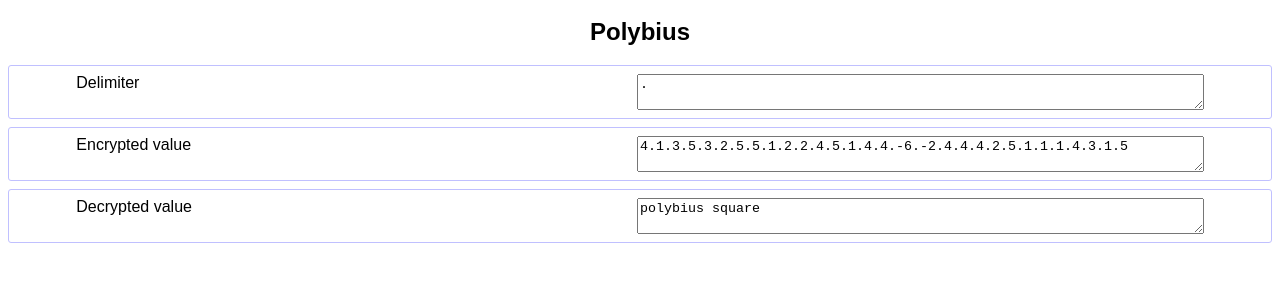
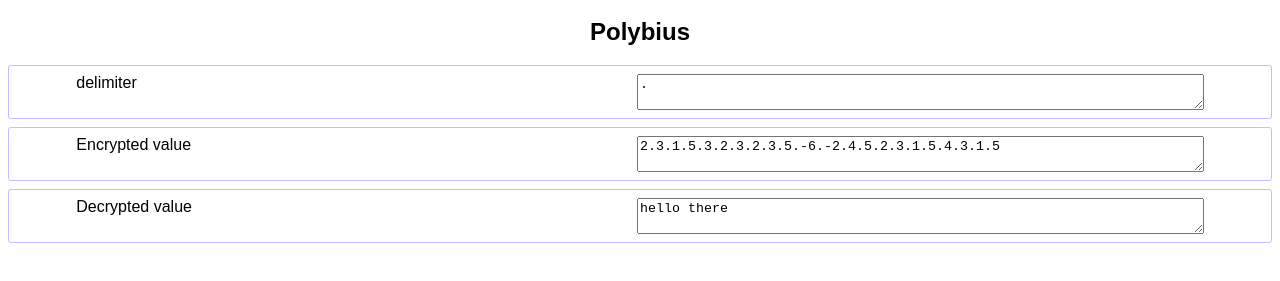
Before and after one commit to rjkerrison/cryptography, a React (Create React App) app: page / in a window 1280 px wide. Shown: the part 479-760 px from the top of the page. Built offline with nearby package versions, Linux system fonts and the light colour scheme.

Commit message:
create a reusable CryptographyForm

```diff
--- a/src/Caesar.jsx
+++ b/src/Caesar.jsx
@@ -1,5 +1,7 @@
 import React, { useEffect, useState } from 'react'
-import { NumberInput, Encrypted, Decrypted } from './Components'
+import Decrypted from './components/decrypted'
+import Encrypted from './components/encrypted'
+import NumberInput from './components/input/number'
 import caesar from './helpers/caesar'
 
 const Caesar = ({ inValue }) => {
--- a/src/Components.jsx
+++ /dev/null
@@ -1,50 +0,0 @@
-export const Encrypted = (props) => {
-  return (
-    <TextInput
-      value={props.value}
-      callback={props.callback}
-      inputName="encryptedValue"
-      inputLabel="Encrypted value"
-    />
-  )
-}
-
-export const Decrypted = (props) => {
-  return (
-    <TextInput
-      value={props.value}
-      callback={props.callback}
-      inputName="decryptedValue"
-      inputLabel="Decrypted value"
-    />
-  )
-}
-
-export const TextInput = (props) => {
-  return (
-    <div className="input-group">
-      <label htmlFor={props.inputName}>{props.inputLabel}</label>
-      <textarea
-        name={props.inputName}
-        value={props.value}
-        onChange={props.callback}
-      ></textarea>
-    </div>
-  )
-}
-
-export const NumberInput = (props) => {
-  return (
-    <div className="input-group">
-      <label htmlFor={props.inputName}>{props.inputLabel}</label>
-      <input
-        type="number"
-        min={props.min}
-        max={props.max}
-        name={props.inputName}
-        value={props.value}
-        onChange={props.callback}
-      />
-    </div>
-  )
-}
--- a/src/Polyalphabetic.jsx
+++ b/src/Polyalphabetic.jsx
@@ -1,5 +1,7 @@
 import React, { useEffect, useState } from 'react'
-import { TextInput, Encrypted, Decrypted } from './Components'
+import Decrypted from './components/decrypted'
+import Encrypted from './components/encrypted'
+import TextInput from './components/input/text'
 import polyalphabetic from './helpers/polyalphabetic'
 
 const Polyalphabetic = ({ inValue }) => {
--- a/src/Polybius.jsx
+++ b/src/Polybius.jsx
@@ -1,46 +1,16 @@
-import React, { useEffect, useState } from 'react'
-import { TextInput, Encrypted, Decrypted } from './Components'
+import React from 'react'
+import CryptographyForm from './components/CryptographyForm'
 import polybius from './helpers/polybius'
 
 const Polybius = () => {
-  const [decrypted, setDecrypted] = useState('polybius square')
-  const [encrypted, setEncrypted] = useState('')
-  const [delimiter, setDelimiter] = useState('.')
-
-  useEffect(() => {
-    handleDecryptedChange(decrypted)
-  }, [delimiter])
-
-  const handleDecryptedChange = (value) => {
-    const newEncrypted = polybius.encrypt(value, delimiter)
-    setEncrypted(newEncrypted)
-    setDecrypted(value)
-  }
-
-  const handleEncryptedChange = (value) => {
-    const newDecrypted = polybius.decrypt(value, delimiter)
-    console.log({ newDecrypted })
-    setDecrypted(newDecrypted)
-    setEncrypted(value)
-  }
-
   return (
-    <div className="Polybius">
-      <TextInput
-        inputName="delimiter"
-        inputLabel="Delimiter"
-        value={delimiter}
-        callback={(e) => setDelimiter(e.target.value)}
-      />
-      <Encrypted
-        value={encrypted}
-        callback={(e) => handleEncryptedChange(e.target.value)}
-      />
-      <Decrypted
-        value={decrypted}
-        callback={(e) => handleDecryptedChange(e.target.value)}
-      />
-    </div>
+    <CryptographyForm
+      initialState={{
+        delimiter: '.',
+        decrypted: 'hello there',
+      }}
+      algorithm={polybius}
+    />
   )
 }
 
--- /dev/null
+++ b/src/components/CryptographyForm.js
@@ -0,0 +1,74 @@
+import React, { useEffect, useState } from 'react'
+import Decrypted from './decrypted'
+import Encrypted from './encrypted'
+import NumberInput from './input/number'
+import TextInput from './input/text'
+
+const CryptographyForm = ({ initialState, algorithm }) => {
+  const {
+    decrypted: initialDecrypted,
+    encrypted: initialEncrypted,
+    ...otherState
+  } = initialState
+  const [decrypted, setDecrypted] = useState(initialDecrypted)
+  const [encrypted, setEncrypted] = useState(initialEncrypted)
+  const [state, setState] = useState(otherState)
+
+  useEffect(() => {
+    handleDecryptedChange(decrypted)
+  }, [state])
+
+  const handleDecryptedChange = (value) => {
+    const newEncrypted = algorithm.encrypt(value, state)
+    setEncrypted(newEncrypted)
+    setDecrypted(value)
+  }
+
+  const handleEncryptedChange = (value) => {
+    const newDecrypted = algorithm.decrypt(value, state)
+    console.log({ newDecrypted })
+    setDecrypted(newDecrypted)
+    setEncrypted(value)
+  }
+
+  const handleGenericChange = (event) => {
+    const { value, name } = event.target
+    console.log({ value, name })
+    const newState = { ...state, [name]: value }
+    setState(newState)
+  }
+
+  const stateSetters = Object.keys(state).map((key) => {
+    let InputComponent = TextInput
+    if (typeof otherState[key] === 'number') {
+      InputComponent = NumberInput
+    }
+    console.log({ state })
+
+    return (
+      <InputComponent
+        key={key}
+        inputName={key}
+        inputLabel={key}
+        value={state[key]}
+        callback={handleGenericChange}
+      />
+    )
+  })
+
+  return (
+    <div className="CryptographyForm">
+      {stateSetters}
+      <Encrypted
+        value={encrypted}
+        callback={(e) => handleEncryptedChange(e.target.value)}
+      />
+      <Decrypted
+        value={decrypted}
+        callback={(e) => handleDecryptedChange(e.target.value)}
+      />
+    </div>
+  )
+}
+
+export default CryptographyForm
--- /dev/null
+++ b/src/components/decrypted.js
@@ -0,0 +1,13 @@
+import TextInput from './input/text'
+
+const Decrypted = (props) => {
+  return (
+    <TextInput
+      {...props}
+      inputName="decryptedValue"
+      inputLabel="Decrypted value"
+    />
+  )
+}
+
+export default Decrypted
--- /dev/null
+++ b/src/components/encrypted.js
@@ -0,0 +1,13 @@
+import TextInput from './input/text'
+
+const Encrypted = (props) => {
+  return (
+    <TextInput
+      {...props}
+      inputName="encryptedValue"
+      inputLabel="Encrypted value"
+    />
+  )
+}
+
+export default Encrypted
--- /dev/null
+++ b/src/components/input/number.js
@@ -0,0 +1,17 @@
+const NumberInput = ({ inputName, inputLabel, min, max, value, callback }) => {
+  return (
+    <div className="input-group">
+      <label htmlFor={inputName}>{inputLabel}</label>
+      <input
+        type="number"
+        min={min}
+        max={max}
+        name={inputName}
+        value={value}
+        onChange={callback}
+      />
+    </div>
+  )
+}
+
+export default NumberInput
--- /dev/null
+++ b/src/components/input/text.js
@@ -0,0 +1,10 @@
+const TextInput = ({ inputName, inputLabel, value, callback }) => {
+  return (
+    <div className="input-group">
+      <label htmlFor={inputName}>{inputLabel}</label>
+      <textarea name={inputName} value={value} onChange={callback}></textarea>
+    </div>
+  )
+}
+
+export default TextInput
--- a/src/helpers/polybius.js
+++ b/src/helpers/polybius.js
@@ -1,6 +1,6 @@
 import { getCharCodeFromNumber, getNumberFromCharacterCode } from './shared'
 
-const decrypt = (encryptedValue, delimiter) => {
+const decrypt = (encryptedValue, { delimiter }) => {
   const cryptCharCodes = []
   const polybiusCodes = encryptedValue.split(delimiter)
 
@@ -13,12 +13,11 @@ const decrypt = (encryptedValue, delimiter) => {
   return String.fromCharCode.apply(null, cryptCharCodes)
 }
 
-const encrypt = (decryptedValue, delimiter) => {
-  const beforeValue = decryptedValue
+const encrypt = (decryptedValue, { delimiter }) => {
   const polybiusCodes = []
 
-  for (let i = 0; i < beforeValue.length; i++) {
-    const { number } = getNumberFromCharacterCode(beforeValue.charCodeAt(i))
+  for (let i = 0; i < decryptedValue.length; i++) {
+    const { number } = getNumberFromCharacterCode(decryptedValue.charCodeAt(i))
     const polybiusRow = Math.floor(number / 5) + 1
     const polybiusColumn = (number % 5) + 1
     polybiusCodes.push(polybiusRow)
```
